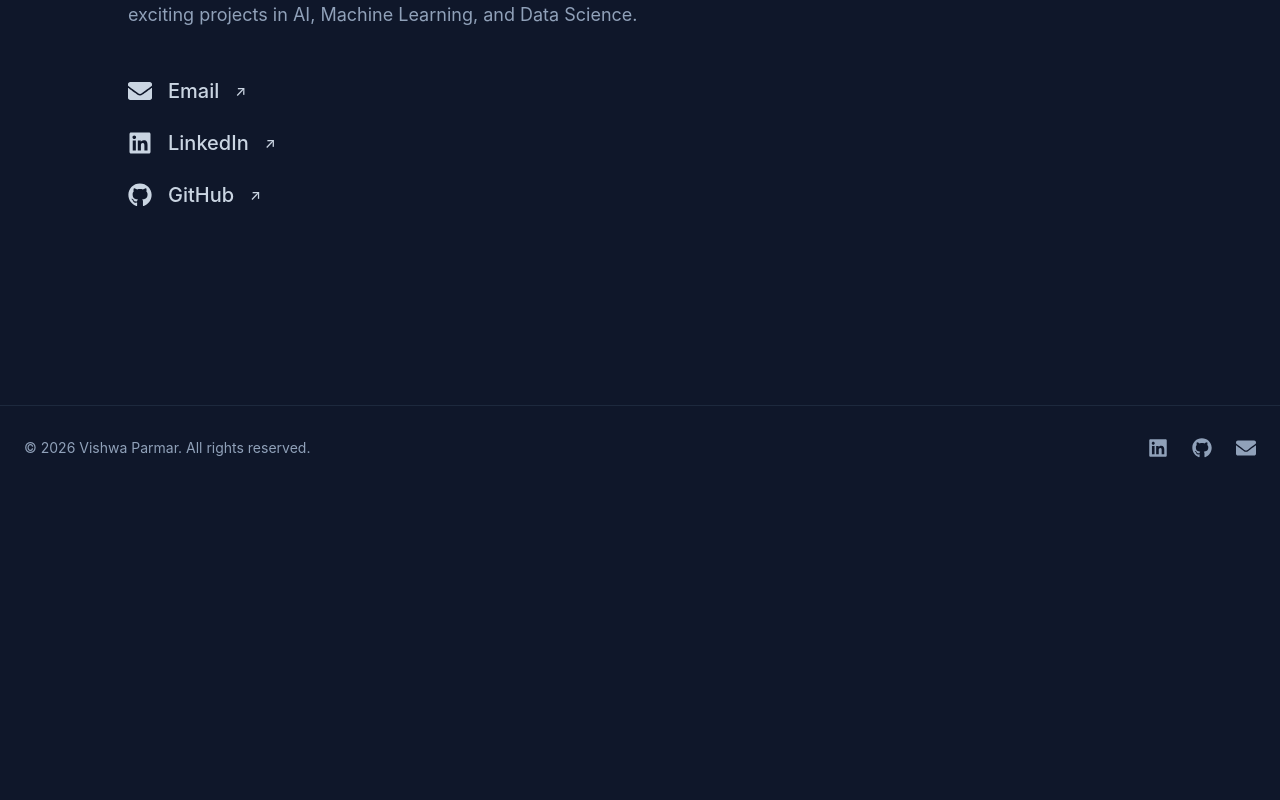
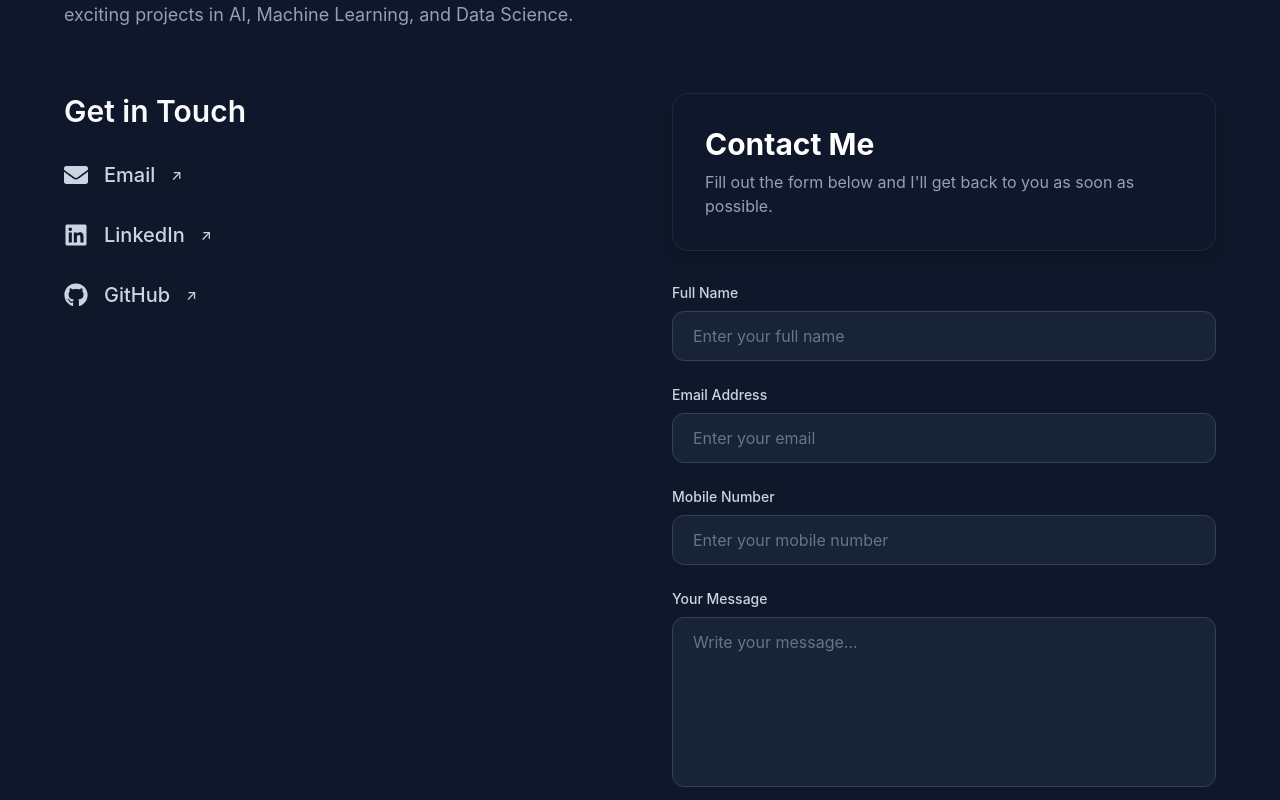
Before and after one commit to Vishwa13-dot/Portfolio, a React (Vite) app: page /contact in a window 1280 px wide. Shown: the part 440-1240 px from the top of the page. Before the commit the page ends 930 px from the top, so only its background shows below. Built offline with nearby package versions, Linux system fonts and the light colour scheme.

Commit message:
Add contact form

```diff
--- a/package.json
+++ b/package.json
@@ -11,12 +11,14 @@
   },
   "dependencies": {
     "@tailwindcss/vite": "^4.3.1",
+    "formik": "^2.4.9",
     "framer-motion": "^12.40.0",
     "react": "^19.2.6",
     "react-dom": "^19.2.6",
     "react-icons": "^5.6.0",
     "react-router-dom": "^7.18.0",
-    "tailwindcss": "^4.3.1"
+    "tailwindcss": "^4.3.1",
+    "yup": "^1.7.1"
   },
   "devDependencies": {
     "@eslint/js": "^10.0.1",
--- a/src/pages/Contact.jsx
+++ b/src/pages/Contact.jsx
@@ -1,10 +1,28 @@
+import { FaGithub, FaLinkedin, FaEnvelope } from "react-icons/fa";
+import { Formik, Form, Field, ErrorMessage } from "formik";
+import * as Yup from "yup";
 
-import { FaGithub, FaLinkedin, FaEnvelope } from "react-icons/fa";
+const ContactSchema = Yup.object().shape({
+  name: Yup.string()
+    .min(3, "Name must be at least 3 characters")
+    .required("Full Name is required"),
+
+  email: Yup.string()
+    .email("Invalid email address")
+    .required("Email is required"),
+
+  mobile: Yup.string()
+    .matches(/^[0-9]{10}$/, "Mobile Number must be exactly 10 digits")
+    .required("Mobile Number is Required"),
+
+  message: Yup.string()
+    .min(5, "Message must be at least 5 characters")
+});
 
 function Contact() {
   return (
     <section id="contact" className="section">
-      <div className="max-w-5xl mx-auto">
+      <div className="max-w-6xl mx-auto">
         <div className="border-t border-slate-800 pt-16">
           <p className="text-blue-400 text-sm uppercase tracking-[0.3em] mb-4">
             Contact
@@ -17,12 +35,19 @@ function Contact() {
           </h2>
 
           <p className="text-slate-400 text-lg mt-8 max-w-2xl">
-            I'm currently looking for internships,
-            software development opportunities, and exciting
-            projects in AI, Machine Learning, and Data Science.
+            I'm currently looking for internships, software development
+            opportunities, and exciting projects in AI, Machine Learning,
+            and Data Science.
           </p>
 
-          <div className="mt-12 space-y-6">
+          <div className="grid md:grid-cols-2 gap-16 mt-16">
+            {/* Left Side */}
+            <div>
+              <h2 className="text-3xl font-semibold mb-8">
+                Get in Touch
+              </h2>
+
+              <div className="space-y-8">
                 <a
                   href="mailto:vishwaparmar1309@gmail.com"
                   className="flex items-center gap-4 text-xl font-medium text-slate-300 hover:text-blue-400 transition-all duration-300 hover:translate-x-2"
@@ -55,6 +80,128 @@ function Contact() {
                 </a>
               </div>
             </div>
+
+            {/* Right Side */}
+            <div>
+              <Formik
+                initialValues={{
+                  name: "",
+                  email: "",
+                  mobile: "",
+                  message: "",
+                }}
+                validationSchema={ContactSchema}
+                onSubmit={(values, { resetForm }) => {
+                  console.log(values);
+                  alert("Message Sent Successfully!");
+                  resetForm();
+                }}
+              >
+                <Form className="space-y-6">
+                  <div className="bg-slate-900 border border-slate-800 rounded-2xl p-8 shadow-lg mb-8">
+                    <h3 className="text-3xl font-bold text-white mb-2">
+                      Contact Me
+                    </h3>
+                    <p className="text-slate-400">
+                      Fill out the form below and I'll get back to you as soon as possible.
+                    </p>
+                  </div>
+                  <div className="space-y-6">
+
+                  {/* Full Name */}
+                    <div>
+                      <label className="block text-sm font-medium text-slate-300 mb-2">
+                        Full Name
+                      </label>
+                      <Field
+                        type="text"
+                        name="name"
+                        placeholder="Enter your full name"
+                        className="w-full bg-slate-800/70 border border-slate-700 rounded-xl px-5 py-3 text-white placeholder:text-slate-500 focus:outline-none focus:ring-2 focus:ring-blue-500 focus:border-blue-500 transition-all duration-300"
+                      />
+
+                      <ErrorMessage
+                        name="name"
+                        component="p"
+                        className="mt-2 text-sm text-red-400"
+                      />
+                    </div>
+
+                  {/* Email */}
+                    <div>
+                      <label className="block text-sm font-medium text-slate-300 mb-2">
+                        Email Address
+                      </label>
+
+                      <Field
+                        type="email"
+                        name="email"
+                        placeholder="Enter your email"
+                        className="w-full bg-slate-800/70 border border-slate-700 rounded-xl px-5 py-3 text-white placeholder:text-slate-500 focus:outline-none focus:ring-2 focus:ring-blue-500 focus:border-blue-500 transition-all duration-300"
+                      />
+
+                      <ErrorMessage
+                        name="email"
+                        component="p"
+                        className="mt-2 text-sm text-red-400"
+                      />
+                    </div>
+
+                  {/* Mobile */}
+                    <div>
+                      <label className="block text-sm font-medium text-slate-300 mb-2">
+                        Mobile Number
+                      </label>
+
+                      <Field
+                        type="text"
+                        name="mobile"
+                        placeholder="Enter your mobile number"
+                        className="w-full bg-slate-800/70 border border-slate-700 rounded-xl px-5 py-3 text-white placeholder:text-slate-500 focus:outline-none focus:ring-2 focus:ring-blue-500 focus:border-blue-500 transition-all duration-300"
+                      />
+
+                      <ErrorMessage
+                        name="mobile"
+                        component="p"
+                        className="mt-2 text-sm text-red-400"
+                      />
+                    </div>
+
+                  {/* Message */}
+                    <div>
+                      <label className="block text-sm font-medium text-slate-300 mb-2">
+                        Your Message
+                      </label>
+
+                      <Field
+                        as="textarea"
+                        rows="6"
+                        name="message"
+                        placeholder="Write your message..."
+                        className="w-full bg-slate-800/70 border border-slate-700 rounded-xl px-5 py-3 text-white placeholder:text-slate-500 resize-none focus:outline-none focus:ring-2 focus:ring-blue-500 focus:border-blue-500 transition-all duration-300"
+                      />
+
+                      <ErrorMessage
+                        name="message"
+                        component="p"
+                        className="mt-2 text-sm text-red-400"
+                      />
+                    </div>
+
+                  {/* Button */}
+                    <button
+                      type="submit"
+                      className="w-full bg-blue-600 hover:bg-blue-700 text-white font-semibold py-3 rounded-xl transition-all duration-300 hover:scale-[1.02] active:scale-95"
+                    >
+                      Send Message
+                    </button>
+
+                  </div>
+                </Form>
+              </Formik>
+            </div>
+          </div>
+        </div>
       </div>
     </section>
   );
```
Also changed, not shown: 1 other file (tests, documents, lock files or other folders). Lines whose indentation alone changed are shown as unchanged.
